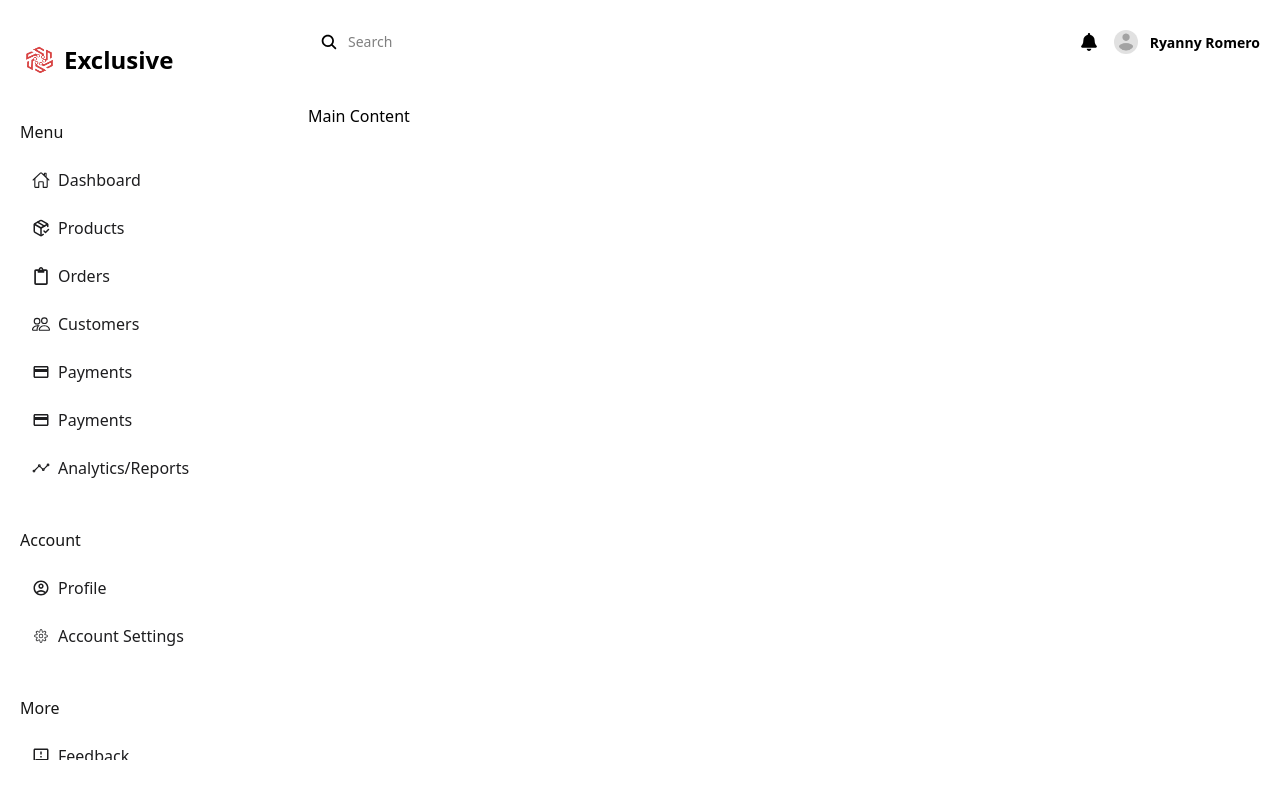
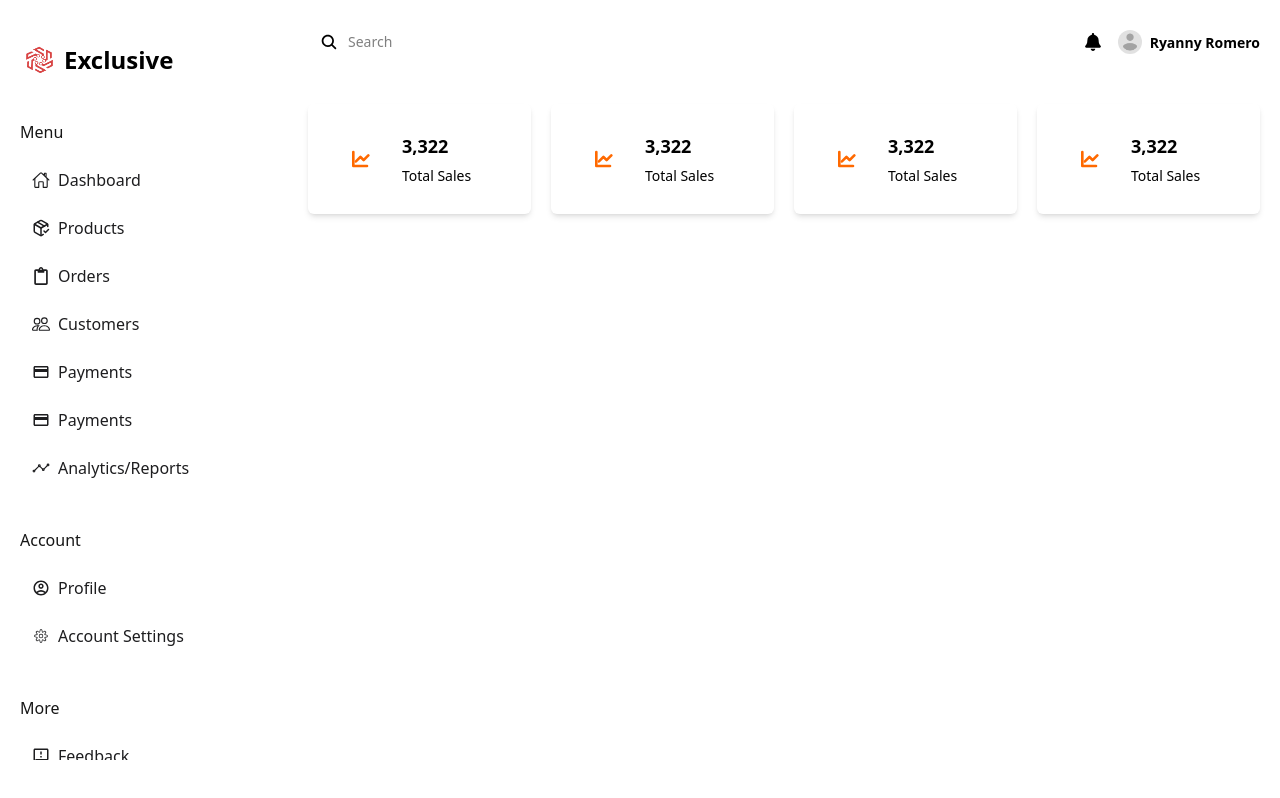
Before and after one commit to Ryanny-y/exclusive_admin, a React (Vite) app: page / in a window 1280 px wide. Built offline with nearby package versions, Linux system fonts and the light colour scheme.

Commit message:
Add Summary Cards

```diff
--- a/src/App.jsx
+++ b/src/App.jsx
@@ -14,7 +14,7 @@ const App = () => {
         <Header />
 
         <div className="p-5">
-          Main Content
+          <Outlet />
         </div>
       </section>
     </main>
--- a/src/components/common/Header.jsx
+++ b/src/components/common/Header.jsx
@@ -4,7 +4,7 @@ import profilePlaceholder from '../../assets/images/profile_placeholder.png';
 
 const Header = () => {
   return (
-    <header className="dark:bg-dark-100 flex items-center py-5 px-5 sticky top-0 right-0 left-0 w-full gap-10">
+    <header className="dark:bg-dark-100 flex items-center py-5 px-5 sticky top-0 right-0 left-0 w-full gap-5">
       <section className="relative rounded-md dark:bg-gray-200 pl-7 grow">
         <IoSearch className="absolute dark:text-gray-100 top-1/2 -translate-y-1/2 left-3 text-lg"/>
         <input type="text" placeholder="Search" className="w-full dark:bg-gray-200 text-sm py-3 px-3 rounded-lg outline-none"/>
@@ -16,7 +16,7 @@ const Header = () => {
           <FaBell className="text-lg dark:text-gray-100"/>
         </div>
 
-        <div id="account" className="flex items-center gap-3">
+        <div id="account" className="flex items-center gap-2">
           <img src={profilePlaceholder} alt="Profile" className="rounded-full h-6 w-6"/>
           <p className="text-[14px] font-semibold dark:text-gray-100">Ryanny Romero</p>
         </div>
--- /dev/null
+++ b/src/components/ui/SummaryCard.jsx
@@ -0,0 +1,18 @@
+import { GoGraph } from "react-icons/go";
+
+const SummaryCard = ({ title, value}) => {
+  return (
+    <div className="dark:bg-dark-100 flex items-center gap-5 py-7 px-8 rounded-md shadow-md dark:shadow-gray-300">
+      <div className="rounded-full dark:bg-[#d4ac90]/50 p-3">
+          <GoGraph className="text-[#ff6900] font-thin text-lg" strokeWidth={2}/>
+      </div>
+
+      <div className="flex flex-col gap-1.5">
+        <p className="text-lg font-bold">3,322</p>
+        <p className="text-sm dark:text-gray-100">Total Sales</p>
+      </div>
+    </div>
+  )
+};
+
+export default SummaryCard;
--- a/src/view/Dashboard.jsx
+++ b/src/view/Dashboard.jsx
@@ -1,8 +1,15 @@
+import SummaryCard from "../components/ui/SummaryCard";
+
 function App() {
   return (
-    <>
-      <h1>Hello world</h1>
-    </>
+    <main>
+      <section id="card_summaries" className="grid grid-cols-2 md:grid-cols-4 gap-5 ">
+        <SummaryCard />
+        <SummaryCard />
+        <SummaryCard />
+        <SummaryCard />
+      </section>
+    </main>
   );
 }
 
```
